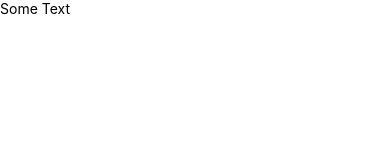
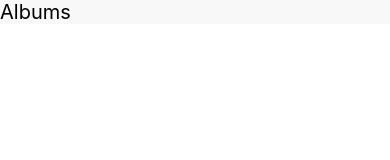
Before and after one commit to Starnes81/albums, a React Native app: screen / in a window 390 px wide. Shown: the top 160 px of the page. Built offline with nearby package versions, Linux system fonts and the light colour scheme.

Commit message:
introduced styling

```diff
--- a/App.js
+++ b/App.js
@@ -5,12 +5,13 @@
  */
 // import library to help create Component
 import React from 'react';
-import { Text, AppRegistry } from 'react-native';
+import { AppRegistry } from 'react-native';
+import Header from './src/components/header';
 
 
 //  create a Component
 const App = () => (
-    <Text>Some Text</Text>
+    <Header />
   );
 
 // render to device
--- a/src/components/header.js
+++ b/src/components/header.js
@@ -1,9 +1,23 @@
 // import libraries for Component
 import React from 'react';
-import { Text } from 'react-native';
+import { Text, View } from 'react-native';
 // make a Component
 const Header = () => {
-  return <Text>Albums</Text>;
+  const { textStyle, viewStyle } = styles;
+  return (
+      <View style={viewStyle}>
+        <Text style={textStyle}>Albums</Text>
+      </View>
+    );
+};
+
+const styles = {
+  viewStyle: {
+    backgroundColor: '#F8F8F8'
+  },
+  textStyle: {
+    fontSize: 20
+  }
 };
 // export the Component
 export default Header;
```
